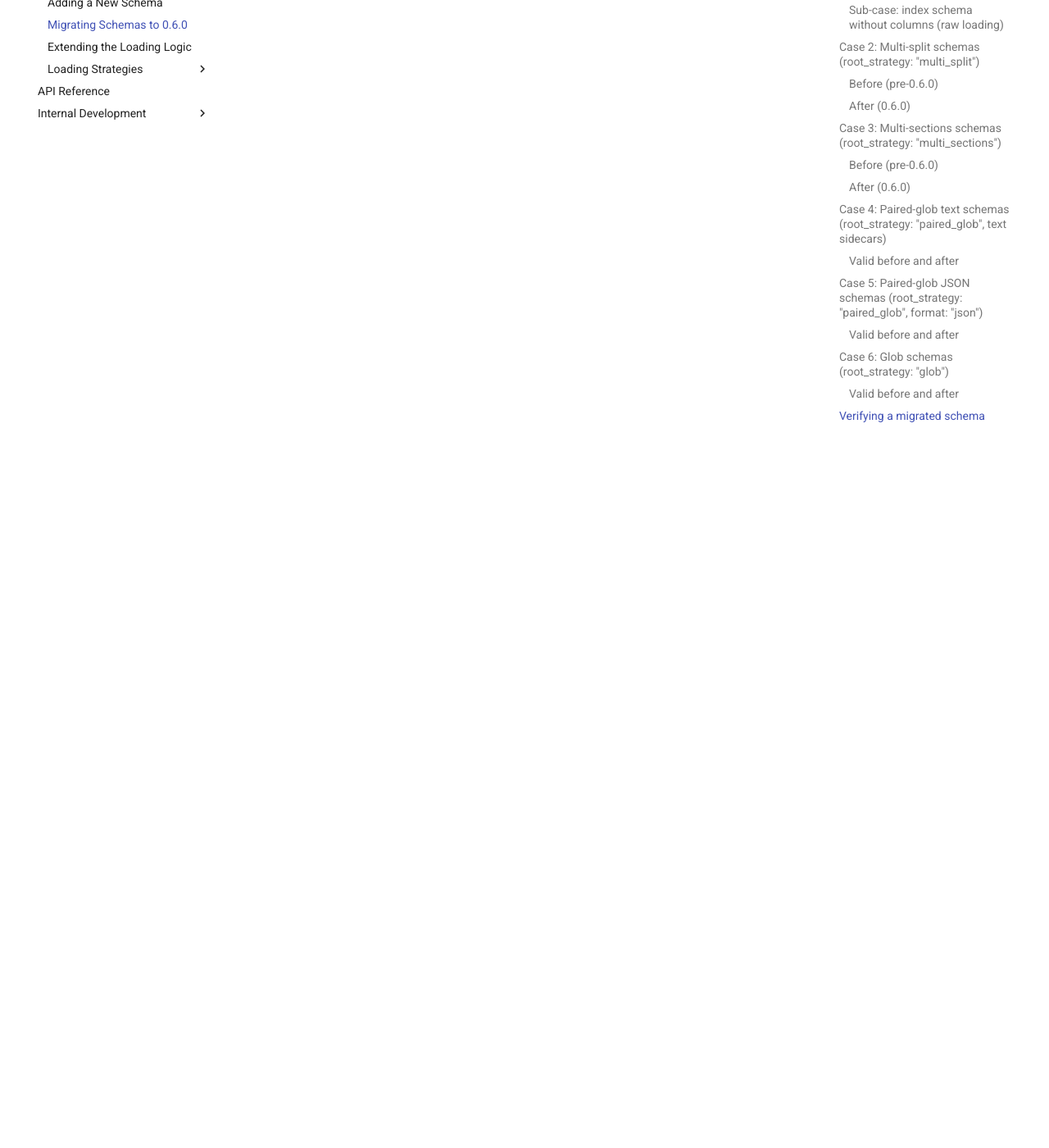
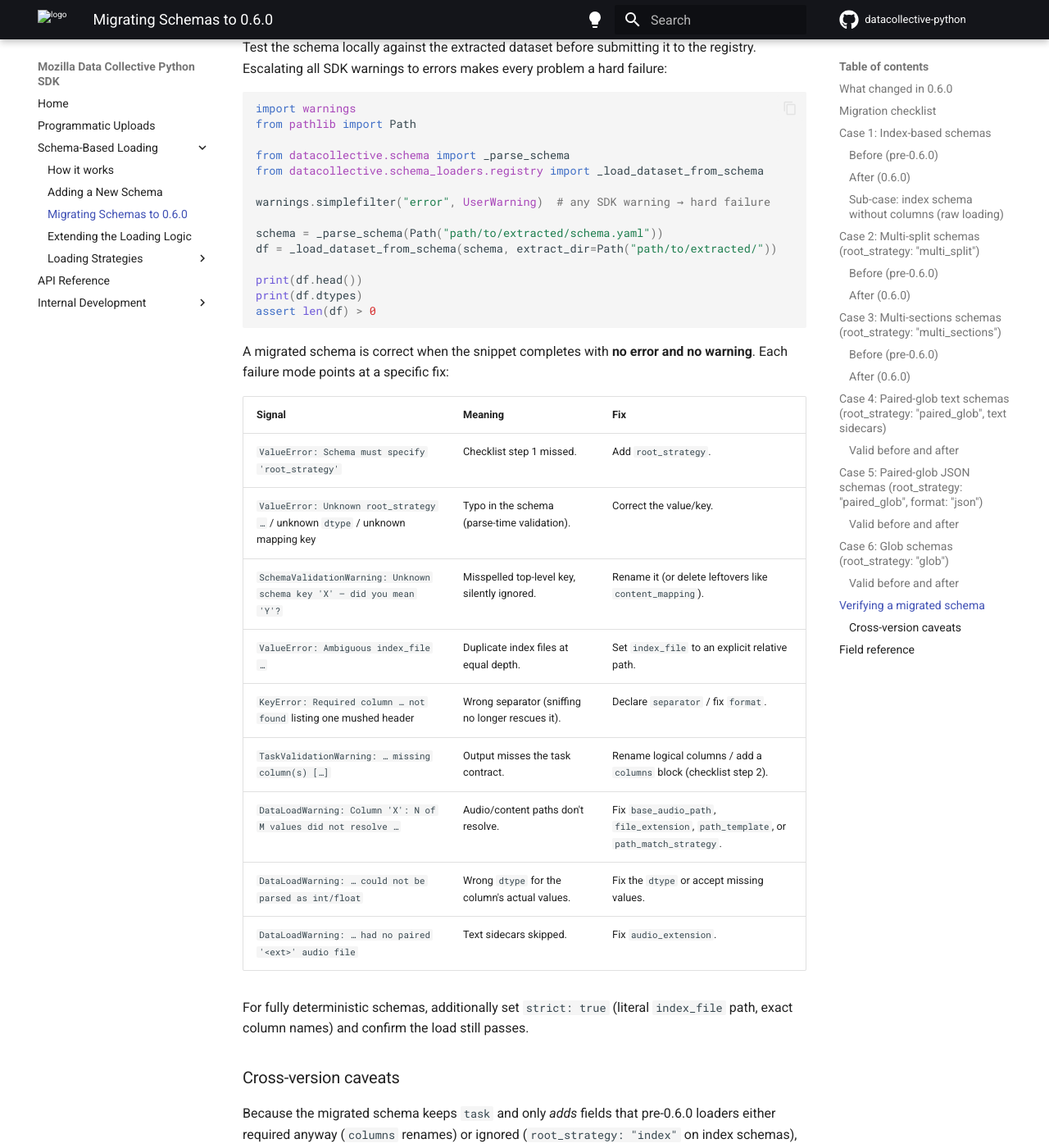
Before and after one commit to Mozilla-Data-Collective/datacollective-python, an MkDocs documentation site: the page built from docs/schema_migration_0.6.0.md, in a window 1280 px wide and 1400 px high, scrolled down 9205 px. Shown: the whole window at 82% size. Built offline with MkDocs 1.6.1 and Material for MkDocs 9.7.7, drawn with Linux system fonts in a browser that asks for light colours; comment, search, counter and statistics services are not loaded; some of the changed text lies outside the part shown.

Commit message:
Update migration doc

````diff
--- a/docs/schema_migration_0.6.0.md
+++ b/docs/schema_migration_0.6.0.md
@@ -77,6 +77,26 @@
    the mushed single-column header. Fix by declaring the real separator
    explicitly (e.g. `separator: ";"`).
 
+10. **Dirty data warns instead of passing silently (`DataLoadWarning`).**
+    While loading, the SDK now emits a `DataLoadWarning` (visible even with
+    `enable_logging=False`) when values are lost or unresolved:
+
+    - `file_path` values (default `direct` strategy) that resolve to no
+      existing file — the constructed paths are kept as-is, but the warning
+      reports how many missed (usually a wrong `base_audio_path` or
+      `file_extension`);
+    - `file_content` values that resolve to no existing file — those cells
+      are now set to **missing** instead of silently containing a path
+      string;
+    - `int` / `float` cells that cannot be parsed — set to missing, with
+      example offending values listed;
+    - paired-glob text sidecars with no matching audio file — skipped, with
+      a count and examples (usually a wrong `audio_extension`).
+
+    `exact`/`contains` path search misses still raise `FileNotFoundError`.
+    Related output fix: the default `string` dtype now preserves missing
+    values instead of turning them into the literal string `"nan"`.
+
 > **Keep the `task` field.** Even though 0.6.0 no longer needs it for
 > dispatch, SDK versions **before** 0.6.0 require `task` and use it to select
 > the loader. Registry schemas must keep it so both old and new SDKs can load
@@ -99,8 +119,16 @@
       already be named `audio_path` and `transcription` — otherwise add a
       `columns` block that maps them.
 3. **Fix silent misconfigurations** that 0.6.0 now surfaces: typo'd
-   `root_strategy` values, and inert `columns` blocks on `multi_sections`
+   `root_strategy` values, typo'd `dtype` values or column-mapping keys
+   (now parse errors), and inert `columns` blocks on `multi_sections`
    schemas (now applied — verify the mappings are correct or remove them).
+4. **Declare the separator explicitly** (`separator: ";"`, or a correct
+   `format`) for any schema whose index file previously loaded only thanks
+   to separator sniffing — sniffing is gone, and a wrong separator now
+   surfaces as "Required column … not found".
+5. **Verify every migrated schema** against its extracted archive with the
+   recipe in [Verifying a migrated schema](#verifying-a-migrated-schema) —
+   a clean run loads with **zero warnings**.
 
 The sections below walk through each strategy.
 
@@ -325,6 +353,14 @@
 > dataset with `.txt` sidecars is expressible with exactly the schema above
 > (just with `task: "ASR"`).
 
+Also new in 0.6.0 (optional): the text variant now applies a declared
+`columns` block over its derived `audio_path` / `transcription` / `split`
+sources (rename, dtype, drop; `split` is kept). Pre-0.6.0 such a block was
+silently ignored — existing schemas do not carry one, so no migration is
+needed. Text files skipped for lack of a paired audio file now emit a
+`DataLoadWarning` with a count instead of disappearing silently — treat that
+warning during verification as a probable `audio_extension` mistake.
+
 ---
 
 ## Case 5: Paired-glob JSON schemas (`root_strategy: "paired_glob"`, `format: "json"`)
@@ -408,30 +444,63 @@
 ## Verifying a migrated schema
 
 Test the schema locally against the extracted dataset before submitting it to
-the registry:
+the registry. Escalating all SDK warnings to errors makes every problem a
+hard failure:
 
 ```python
+import warnings
 from pathlib import Path
+
 from datacollective.schema import _parse_schema
 from datacollective.schema_loaders.registry import _load_dataset_from_schema
 
+warnings.simplefilter("error", UserWarning)  # any SDK warning → hard failure
+
 schema = _parse_schema(Path("path/to/extracted/schema.yaml"))
 df = _load_dataset_from_schema(schema, extract_dir=Path("path/to/extracted/"))
+
 print(df.head())
+print(df.dtypes)
+assert len(df) > 0
 ```
 
-A migrated schema is correct when:
+A migrated schema is correct when the snippet completes with **no error and
+no warning**. Each failure mode points at a specific fix:
 
-- it loads without `ValueError` (strategy resolution),
-- it emits no `TaskValidationWarning` (run with
-  `python -W error::UserWarning …` or `warnings.simplefilter("error")` to
-  turn the warning into a hard failure during testing), **and**
-- for `ASR`/`TTS`, `{"audio_path", "transcription"} <= set(df.columns)`.
+| Signal | Meaning | Fix |
+|---|---|---|
+| `ValueError: Schema must specify 'root_strategy'` | Checklist step 1 missed. | Add `root_strategy`. |
+| `ValueError: Unknown root_strategy …` / unknown `dtype` / unknown mapping key | Typo in the schema (parse-time validation). | Correct the value/key. |
+| `SchemaValidationWarning: Unknown schema key 'X' — did you mean 'Y'?` | Misspelled top-level key, silently ignored. | Rename it (or delete leftovers like `content_mapping`). |
+| `ValueError: Ambiguous index_file …` | Duplicate index files at equal depth. | Set `index_file` to an explicit relative path. |
+| `KeyError: Required column … not found` listing one mushed header | Wrong separator (sniffing no longer rescues it). | Declare `separator` / fix `format`. |
+| `TaskValidationWarning: … missing column(s) […]` | Output misses the task contract. | Rename logical columns / add a `columns` block (checklist step 2). |
+| `DataLoadWarning: Column 'X': N of M values did not resolve …` | Audio/content paths don't resolve. | Fix `base_audio_path`, `file_extension`, `path_template`, or `path_match_strategy`. |
+| `DataLoadWarning: … could not be parsed as int/float` | Wrong `dtype` for the column's actual values. | Fix the `dtype` or accept missing values. |
+| `DataLoadWarning: … had no paired '<ext>' audio file` | Text sidecars skipped. | Fix `audio_extension`. |
+
+For fully deterministic schemas, additionally set `strict: true` (literal
+`index_file` path, exact column names) and confirm the load still passes.
+
+### Cross-version caveats
 
 Because the migrated schema keeps `task` and only *adds* fields that pre-0.6.0
 loaders either required anyway (`columns` renames) or ignored
-(`root_strategy: "index"` on index schemas, `columns` on `multi_sections`),
-sanity-check the pre-0.6.0 behavior too if the dataset must stay loadable by
-older SDKs — with one caveat: pre-0.6.0 `multi_sections` ignores the new
-`columns` block, so old SDKs return the raw section columns while 0.6.0
-returns the mapped ones.
+(`root_strategy: "index"` on index schemas), sanity-check the pre-0.6.0
+behavior too if the dataset must stay loadable by older SDKs. Fields that
+old SDKs parse but **ignore** produce diverging output between versions:
+
+- `columns` on `multi_sections` schemas: old SDKs return the raw section
+  columns, 0.6.0 returns the mapped ones;
+- `columns` on `glob` or paired-glob **text** schemas: old SDKs return the
+  default output, 0.6.0 returns the mapped one;
+- `strict` is ignored entirely by old SDKs (they keep searching/fuzzy-matching).
+
+Prefer migrations that avoid these fields unless the divergence is acceptable,
+or accept that pre-0.6.0 users see the old column names until they upgrade.
+
+## Field reference
+
+The complete per-strategy field tables live in
+[Schema-Based Loading](schema_documentation.md), with full examples on the
+per-strategy pages under [docs/loaders/](loaders/index.md).
````
